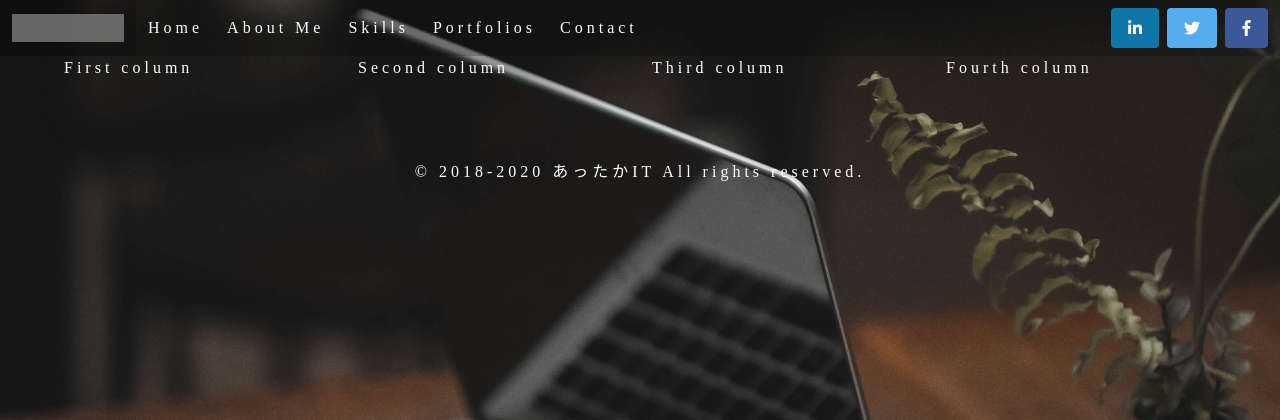
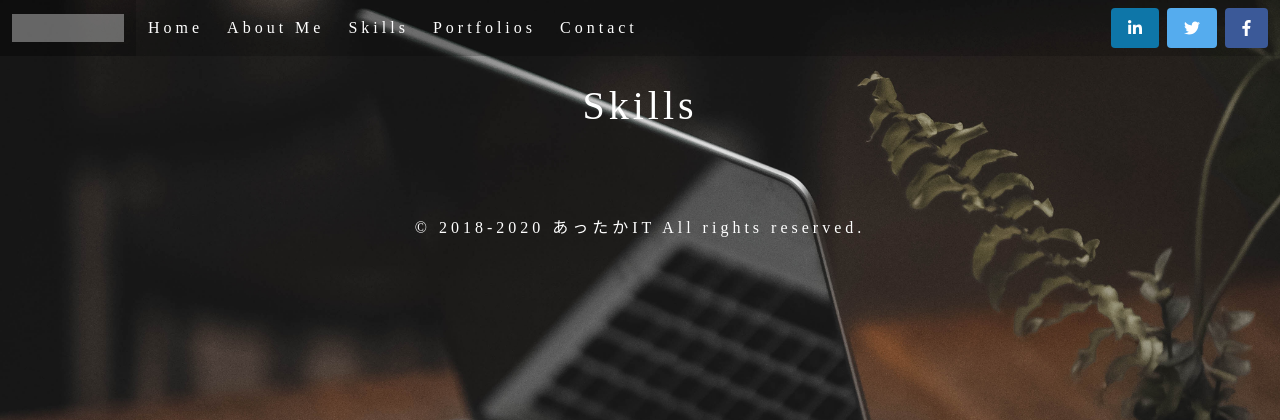
Before and after one commit to TaichiKanaya/attakait_hp, a Django app: page /hp/skills/ in a window 1280 px wide. Shown: the top 420 px of the page. Run offline with Django 3.2, Linux system fonts and the light colour scheme; some libraries are stand-ins or nearby versions; some web fonts are replaced; grey boxes are pictures that could not be loaded.

Commit message:
フロントエンド大枠実装

```diff
--- a/hp/templates/contact.html
+++ b/hp/templates/contact.html
@@ -2,8 +2,8 @@
 {% block contents %}
 <div class="columns">
   <div class="column has-text-centered">
-    <h1 class="title is-3 is-spaced" style="margin-top:20px;color:white">Contact</h1>
-    <p>お問い合わせは LinkedIn からお願いいたします。</p>
+    <p class="is-size-2" style="margin-top:20px;">Contact</p>
+    <p style="margin-top:10px">お問い合わせは LinkedIn からお願いいたします。</p>
     <a target="_blank" href="https://www.linkedin.com/in/taichikanaya/" class="button is-primary" style="background-color:#0e76a8;margin-top:20px">
         <i class="fab fa-linkedin-in"></i>
     </a>
--- a/hp/templates/skills.html
+++ b/hp/templates/skills.html
@@ -1,17 +1,8 @@
 {% extends 'base.html' %}
 {% block contents %}
 <div class="columns">
-  <div class="column">
-    First column
-  </div>
-  <div class="column">
-    Second column
-  </div>
-  <div class="column">
-    Third column
-  </div>
-  <div class="column">
-    Fourth column
-  </div>
+    <div class="column has-text-centered">
+        <p class="is-size-2" style="margin-top:20px;">Skills</p>
+    </div>
 </div>
 {% endblock %}
```
Also changed, not shown: hp/templates/portfolios.html (+3 -12 lines).
